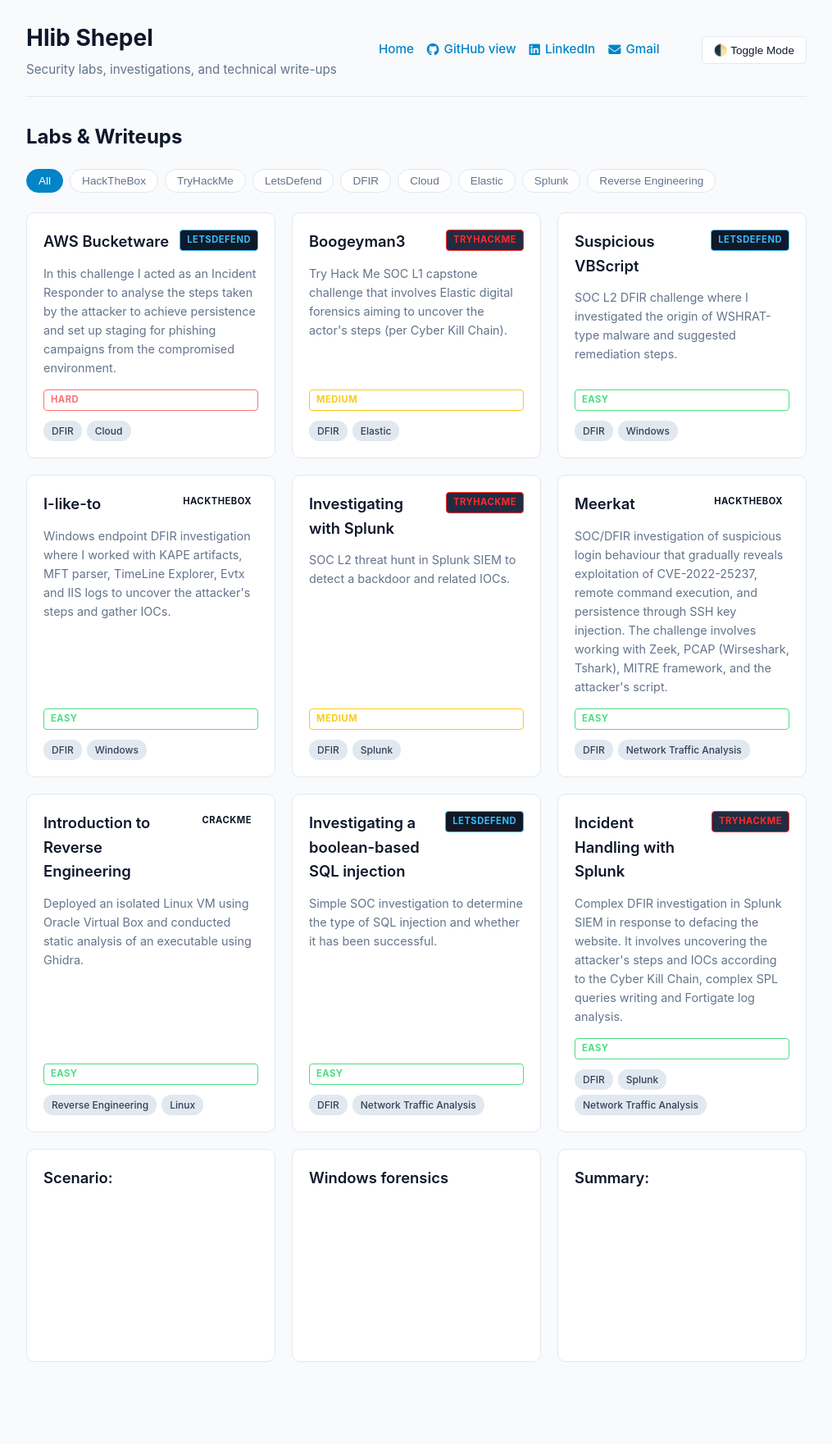
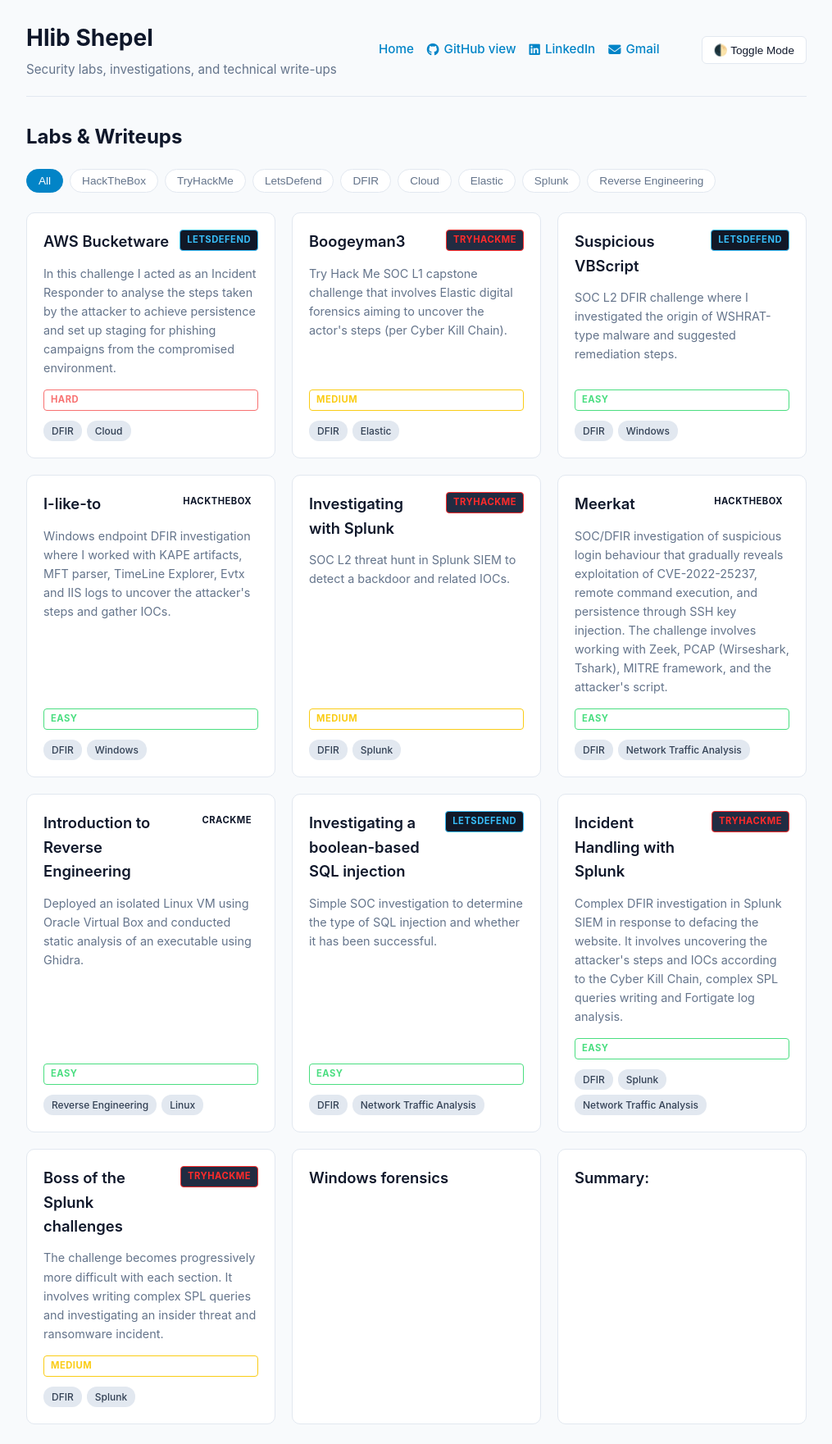
Before and after one commit to Glebius01/Glebius01.github.io, a Jekyll site: the page built from index.html, in a window 1280 px wide. Shown: the whole page at 82% size, without its empty margins (132-1147 px from the left). Built offline with Jekyll 4.4.1, drawn with Linux system fonts in a browser that asks for light colours; before the commit the page ends 1685 px from its top, so only the background shows below that.

Commit message:
Enhance TryHackMe_Splunk2.md with challenge details
Added metadata and description for the Splunk challenge.

```diff
--- a/Labs/TryHackMe_Splunk2.md
+++ b/Labs/TryHackMe_Splunk2.md
@@ -1,3 +1,14 @@
+---
+layout: default
+title: Boss of the Splunk challenges
+platform: TryHackMe
+difficulty: Medium
+skills:
+- DFIR
+- Splunk
+description: "The challenge becomes progressively more difficult with each section. It involves writing complex SPL queries and investigating an insider threat and ransomware incident."
+---
+
 ## Scenario:
 
 In this exercise, you assume the persona of Alice Bluebird, the analyst who successfully assisted Wayne Enterprises and was recommended to Grace Hoppy at Frothly (_a beer company_) to assist them with their recent issues.
```
